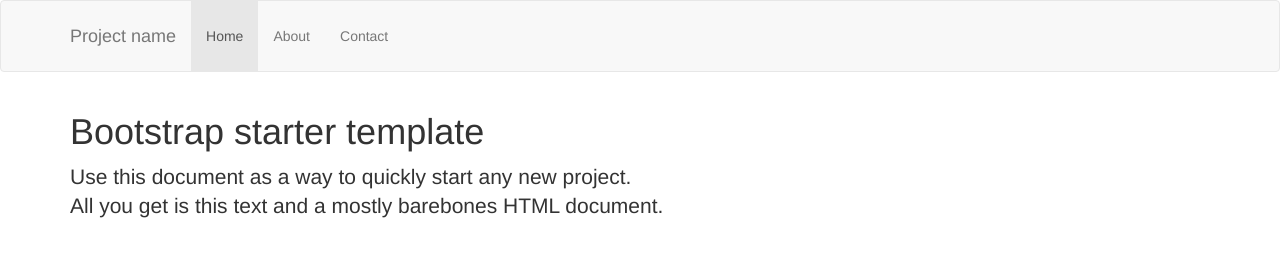
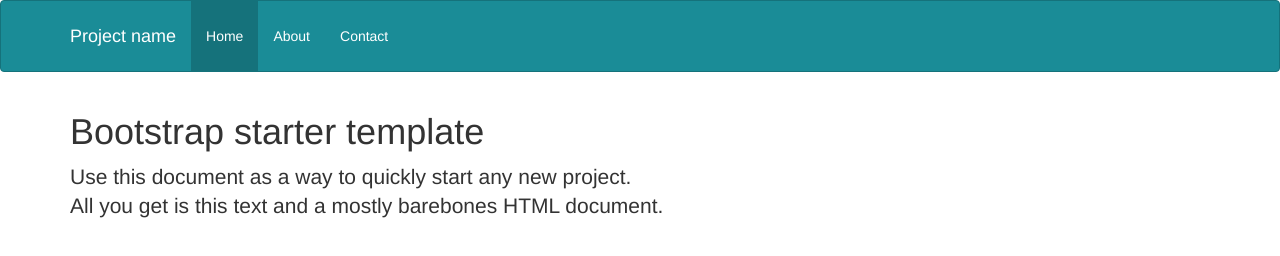
Before and after one commit to Taramouse/bizlight_theme, a plain HTML site: page index.html in a window 1280 px wide. Drawn offline with nearby package versions, Linux system fonts and the light colour scheme.

Commit message:
Styled navbar.

```diff
--- a/sass/_customvariables.scss
+++ b/sass/_customvariables.scss
@@ -3,6 +3,8 @@
 // Variables
 // --------------------------------------------------
 
+// Custom Variables
+$main-color: #1a8c97;
 
 //== Colors
 //
@@ -370,14 +372,14 @@
 $navbar-collapse-max-height:       340px !default;
 
 $navbar-default-color:             #777 !default;
-$navbar-default-bg:                #f8f8f8 !default;
+$navbar-default-bg:                $main-color !default;
 $navbar-default-border:            darken($navbar-default-bg, 6.5%) !default;
 
 // Navbar links
-$navbar-default-link-color:                #777 !default;
-$navbar-default-link-hover-color:          #333 !default;
-$navbar-default-link-hover-bg:             transparent !default;
-$navbar-default-link-active-color:         #555 !default;
+$navbar-default-link-color:                #fff !default;
+$navbar-default-link-hover-color:          #fff !default;
+$navbar-default-link-hover-bg:             darken($navbar-default-bg, 3.5%) !default;
+$navbar-default-link-active-color:         #fff !default;
 $navbar-default-link-active-bg:            darken($navbar-default-bg, 6.5%) !default;
 $navbar-default-link-disabled-color:       #ccc !default;
 $navbar-default-link-disabled-bg:          transparent !default;
```
Also changed, not shown: css/app.css, 1 other file.
